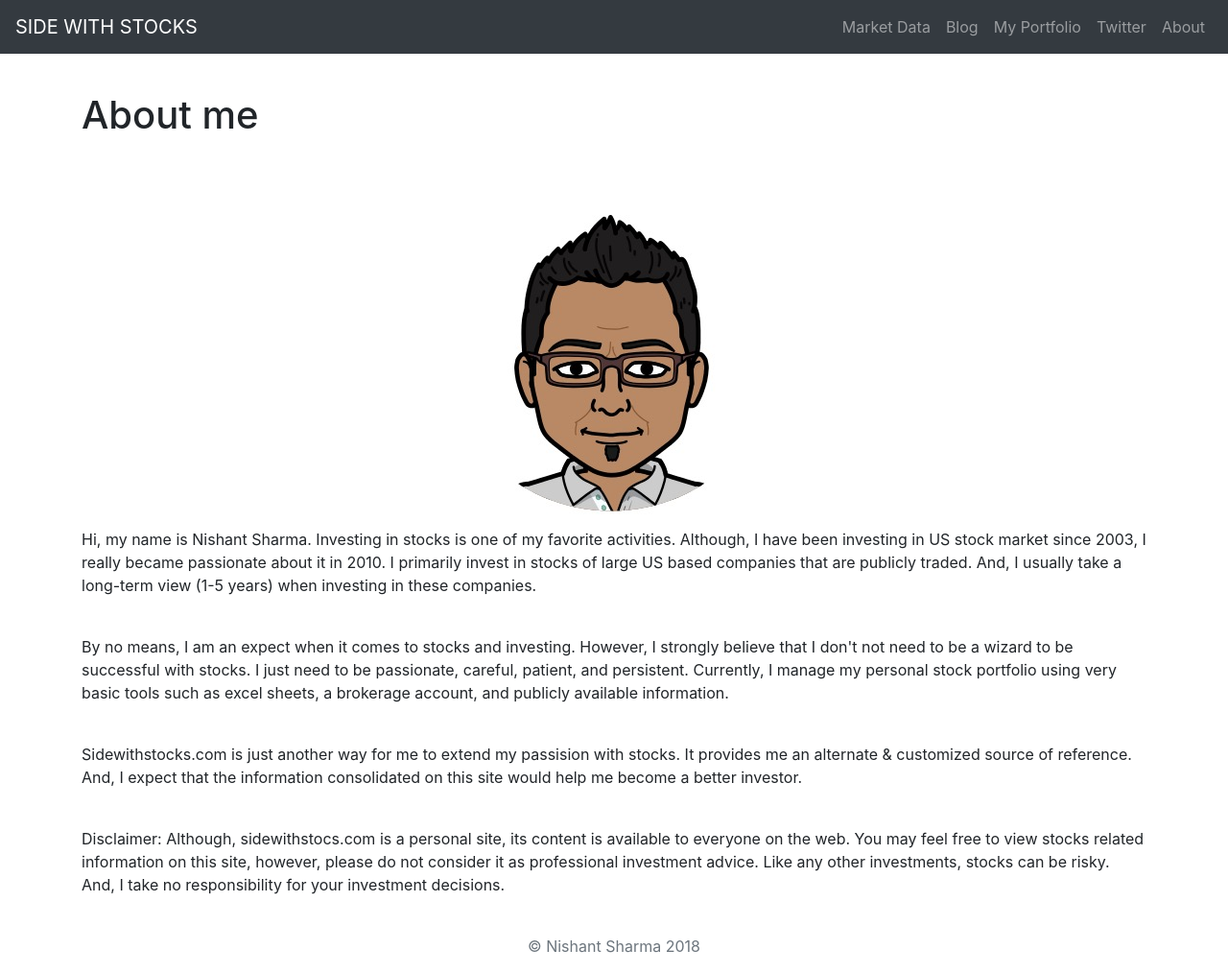
After one commit to ladsunny/Project2_Portfolio, a Django app: page /about/ in a window 1280 px wide. The commit adds this page. Shown: the whole page at 96% size. Run offline with Django 3.2, Linux system fonts and the light colour scheme; some libraries are stand-ins or nearby versions.

Commit message:
minor edits to marketdata; introduction of About page

```diff
--- a/blog/templates/blog/myblog.html
+++ b/blog/templates/blog/myblog.html
@@ -7,8 +7,8 @@
 
     <section class="jumbotron text-center">
       <div class="container">
-        <h1 class="jumbotron-heading">Hello!</h1>
-        <p class="lead text-muted">On this page you can read my personal views about stocks, investing, trading, markets, companies, & economy. However, please do not consider it as professional investment advice.</p>
+        <h1 class="jumbotron-heading">Hi!</h1>
+        <p class="lead text-muted">On this page you can read my personal views about stocks, companies, investing, trading, markets, & economy. However, please do not consider it as professional investment advice. I am not your financial advisor.</p>
       </div>
     </section>
 
--- /dev/null
+++ b/holdings/templates/holdings/about.html
@@ -0,0 +1,26 @@
+{% extends 'base.html' %}
+
+{% load staticfiles %}
+
+{% block content %}
+
+<main role="main">
+  <div class="container">
+    <br />
+    <h1 class="pt-3">About me</h1>
+      <div class="text-center">
+        <img class="img-fluid" src="{% static 'IMG_2219.JPG' %}" height="200"  />
+      </div>
+    <p>Hi, my name is Nishant Sharma. Investing in stocks is one of my favorite activities. Although, I have been investing in US stock market since 2003, I really became passionate about it in 2010. I primarily invest in stocks of large US based companies that are publicly traded. And, I usually take a long-term view (1-5 years) when investing in these companies.</p>
+    <br />
+    <p>By no means, I am an expect when it comes to stocks and investing. However, I strongly believe that I don't not need to be a wizard to be successful with stocks. I just need to be passionate, careful, patient, and persistent. Currently, I manage my personal stock portfolio using very basic tools such as excel sheets, a brokerage account, and publicly available information.</p>
+    <br />
+    <p>Sidewithstocks.com is just another way for me to extend my passision with stocks. It provides me an alternate & customized source of reference. And, I expect that the information consolidated on this site would help me become a better investor.</p>
+    <br />
+    <p>Disclaimer: Although, sidewithstocs.com is a personal site, its content is available to everyone on the web. You may feel free to view stocks related information on this site, however, please do not consider it as professional investment advice. Like any other investments, stocks can be risky. And, I take no responsibility for your investment decisions.</p>
+    <br />
+  </div>
+
+</main>
+
+{% endblock %}
--- a/holdings/templates/holdings/home.html
+++ b/holdings/templates/holdings/home.html
@@ -9,7 +9,7 @@
     <section class="jumbotron text-center">
       <div class="container">
         <h1 class="jumbotron-heading">Welcome!</h1>
-        <p class="lead text-muted">Feel free to view stocks related information on this site. However, please do not consider it as professional investment advice.</p>
+        <p class="lead text-muted">Feel free to read stocks related information on this site, however, please do not consider it as professional investment advice. Investing in stocks can be risky.</p>
         <img src="{% static 'IMG_2219.JPG' %}" height="200"> </img>
         <p />
             <a href="{% url 'myblog' %}" class="btn btn-primary my-2">Blog</a>
--- a/holdings/views.py
+++ b/holdings/views.py
@@ -5,3 +5,6 @@ from .models import holding
 def home(request):
     myholdings = holding.objects
     return render(request, 'holdings/home.html', {'myholdings':myholdings})
+
+def about(request):
+	return render(request,'holdings/about.html', {'about': 'About me'})
--- a/marketdata/templates/marketdata.html
+++ b/marketdata/templates/marketdata.html
@@ -4,7 +4,7 @@
 
 <div class="album py-5 bg-light">
 	<div class="container">
-		<h4 class="text-center">Watch List</h4>
+		<h4 class="text-center">My Watch List</h4>
 		<br />
 		<div class="row">
 			<table class="table table-striped table-bordered table-hover table-sm">
@@ -112,7 +112,7 @@
 		<div class="container">
 	 	 <div class="row">
 			 <div class="col">
-			 	<p class="text-muted text-center">News above provided by News API</p>
+			 	<p class="text-muted text-center">Market news above provided by News API</p>
 			 </div>
 		 </div>
  		</div>
--- a/portfolio/templates/base.html
+++ b/portfolio/templates/base.html
@@ -31,6 +31,7 @@
           <a class="nav-item nav-link" href="{% url 'myblog' %}">Blog</a>
           <a class="nav-item nav-link" href="{% static 'Allocation_07182018.pdf' %}">My Portfolio</a>
           <a class="nav-item nav-link" href="http://twitter.com/sidewithstocks">Twitter</a>
+          <a class="nav-item nav-link" href="{% url 'about' %}">About</a>
         </div>
       </div>
     </nav>
--- a/portfolio/urls.py
+++ b/portfolio/urls.py
@@ -24,4 +24,5 @@ urlpatterns = [
     path('', holdings.views.home, name='home'),
     path('blog/', include('blog.urls')),
     path('marketdata/', include('marketdata.urls')),
+    path('about/', holdings.views.about, name='about'),
 ] + static(settings.MEDIA_URL,document_root=settings.MEDIA_ROOT)
```
Also changed, not shown: marketdata/views.py (+4 -4 lines), UC-J211BRRG.jpg (added), 1 other file.
